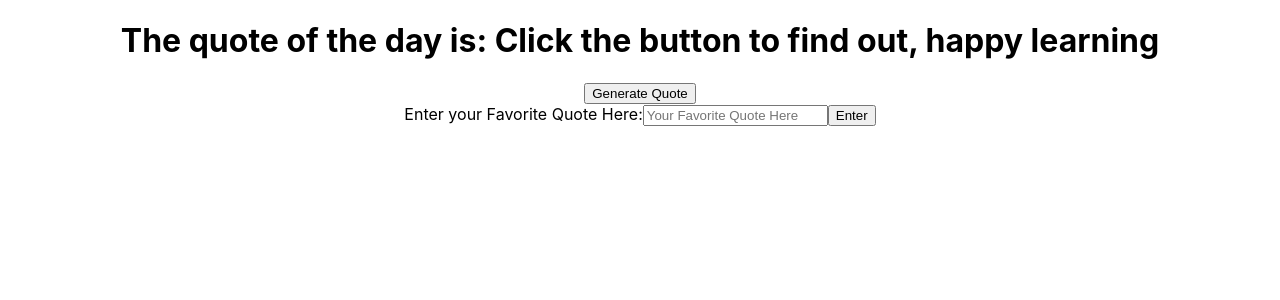
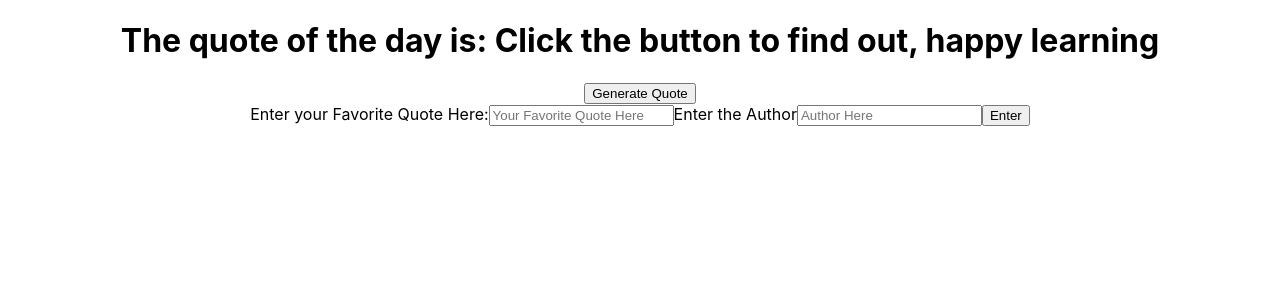
Before and after one commit to luisbryandr/quote-of-the-day, a React (Create React App) app: page / in a window 1280 px wide. Shown: the top 300 px of the page. Built offline with nearby package versions, Linux system fonts and the light colour scheme.

Commit message:
form wip, moved data to new outside, launched site on cloudflare

```diff
--- a/package.json
+++ b/package.json
@@ -9,6 +9,7 @@
     "react": "^18.2.0",
     "react-dom": "^18.2.0",
     "react-scripts": "5.0.1",
+    "styled-components": "^5.3.6",
     "web-vitals": "^2.1.4"
   },
   "scripts": {
--- a/src/App.js
+++ b/src/App.js
@@ -1,30 +1,6 @@
 import './App.css';
 import { useState } from 'react';
-
-const quotes = [{id:1, quote:'t is not that we have a short time to live, but that we waste a lot of it.', author: 'Seneca'},
-{id:2, quote:'He who is brave is free', author: 'Seneca'},
-{id:3, quote:'No man is free who is not a master of himself.', author: 'Epictetus'},
-{id:4, quote:'Man conquers the world by conquering himself.', author: 'Zeno'},
-{id:5, quote:'Happiness is a good flow of life.', author: 'Zeno'},
-{id:6, quote:'The happiness of your life depends upon the quality of your thoughts.', author: 'Marcus Aurelius'},
-{id:7, quote:'If you are distressed by anything external, the pain is not due to the thing itself, but to your estimate of it; and this you have the power to revoke at any moment.', author: 'Marcus Aurelius'},
-{id:8, quote:'A gem cannot be polished without friction, nor a man perfected without trials.', author: 'Seneca'},
-{id:9, quote:'We suffer more often in imagination than in reality.', author: 'Seneca'},
-{id:10, quote:'The greatest wealth is to live content with little.', author: 'Plato'},
-{id:11, quote:'Difficulties strengthen the mind, as labor does the body.', author: 'Plato'},
-{id:12, quote:'No person has the power to have everything they want, but it is in their power not to want what they dont have, and to cheerfully put to good use what they do have.', author: 'Seneca'},
-{id:13, quote:'The object of life is not to be on the side of the majority, but to escape finding oneself in the ranks of the insane.', author: 'Marcus Aurelius'},
-{id:14, quote:'He is a wise man who does not grieve for the things which he has not, but rejoices for those which he has.', author: 'Marcus Aurelius'},
-{id:15, quote:'The art of living is more like wrestling than dancing.', author: 'Marcus Aurelius'},
-{id:16, quote:'Death smiles at us all; all we can do is smile back.', author: 'Marcus Aurelius'},
-{id:17, quote:'The greater the difficulty, the more glory in surmounting it.', author: 'Epicurus'},
-{id:18, quote:'Freedom is not procured by a full enjoyment of what is desired, but by controlling the desire.', author: 'Epictetus'},
-{id:19, quote:'To be yourself in a world that is constantly trying to make you something else is the greatest accomplishment.', author: 'Ralph Waldo Emerson'},
-{id:20, quote:'It is not what happens to you, but how you react to it that matters.', author: 'Epictetus'},
-
-
-]
-
+import quotes from './assets/dummyData';
 
 
 
@@ -41,17 +17,24 @@ function App() {
   return (
     <div className="App">{}
       <h1>{entry}
-        {/* {quotes[Math.floor(Math.random()*quotes.length)].quote} */}
+
       </h1>
       <button onClick={generateQuote}>Generate Quote</button>
 
       <form >
-        <label>Enter your Favorite Quote Here:</label>
+        <label for="name">Enter your Favorite Quote Here:</label>
         <input
           type="text"
           placeholder="Your Favorite Quote Here"
           value=""
-          name="Quote"
+          name="quote"
+          />
+        <label for="author">Enter the Author</label>
+        <input
+          type="text"
+          placeholder='Author Here'
+          value=""
+          name="author"
           />
         <button>Enter</button>
       </form>
--- /dev/null
+++ b/src/assets/dummyData.js
@@ -0,0 +1,23 @@
+const quotes = [{id:1, quote:'t is not that we have a short time to live, but that we waste a lot of it.', author: 'Seneca'},
+{id:2, quote:'He who is brave is free', author: 'Seneca'},
+{id:3, quote:'No man is free who is not a master of himself.', author: 'Epictetus'},
+{id:4, quote:'Man conquers the world by conquering himself.', author: 'Zeno'},
+{id:5, quote:'Happiness is a good flow of life.', author: 'Zeno'},
+{id:6, quote:'The happiness of your life depends upon the quality of your thoughts.', author: 'Marcus Aurelius'},
+{id:7, quote:'If you are distressed by anything external, the pain is not due to the thing itself, but to your estimate of it; and this you have the power to revoke at any moment.', author: 'Marcus Aurelius'},
+{id:8, quote:'A gem cannot be polished without friction, nor a man perfected without trials.', author: 'Seneca'},
+{id:9, quote:'We suffer more often in imagination than in reality.', author: 'Seneca'},
+{id:10, quote:'The greatest wealth is to live content with little.', author: 'Plato'},
+{id:11, quote:'Difficulties strengthen the mind, as labor does the body.', author: 'Plato'},
+{id:12, quote:'No person has the power to have everything they want, but it is in their power not to want what they dont have, and to cheerfully put to good use what they do have.', author: 'Seneca'},
+{id:13, quote:'The object of life is not to be on the side of the majority, but to escape finding oneself in the ranks of the insane.', author: 'Marcus Aurelius'},
+{id:14, quote:'He is a wise man who does not grieve for the things which he has not, but rejoices for those which he has.', author: 'Marcus Aurelius'},
+{id:15, quote:'The art of living is more like wrestling than dancing.', author: 'Marcus Aurelius'},
+{id:16, quote:'Death smiles at us all; all we can do is smile back.', author: 'Marcus Aurelius'},
+{id:17, quote:'The greater the difficulty, the more glory in surmounting it.', author: 'Epicurus'},
+{id:18, quote:'Freedom is not procured by a full enjoyment of what is desired, but by controlling the desire.', author: 'Epictetus'},
+{id:19, quote:'To be yourself in a world that is constantly trying to make you something else is the greatest accomplishment.', author: 'Ralph Waldo Emerson'},
+{id:20, quote:'It is not what happens to you, but how you react to it that matters.', author: 'Epictetus'},
+]
+
+export default quotes
--- a/src/assets/featureIdeas.js
+++ b/src/assets/featureIdeas.js
@@ -7,6 +7,10 @@
     - Create RESTful database to be able to handle the above data (CRUD)
     - Styling sheet to match our design provided by Nelson
     - add a link to wikipedia page of the author of the quote
+    - add validation to make sure only Strings entered
+    - manual review of quotes entered by users by us for authentiticy -at first
+    - STRETCH feature - create and host individual DBs for users by creating login credentials
+    - STRETCH feature - look up quotes by Author
 
 
       **** Live stream builidng an app *** in future
```
Also changed, not shown: 1 other file (tests, documents, lock files or other folders).
